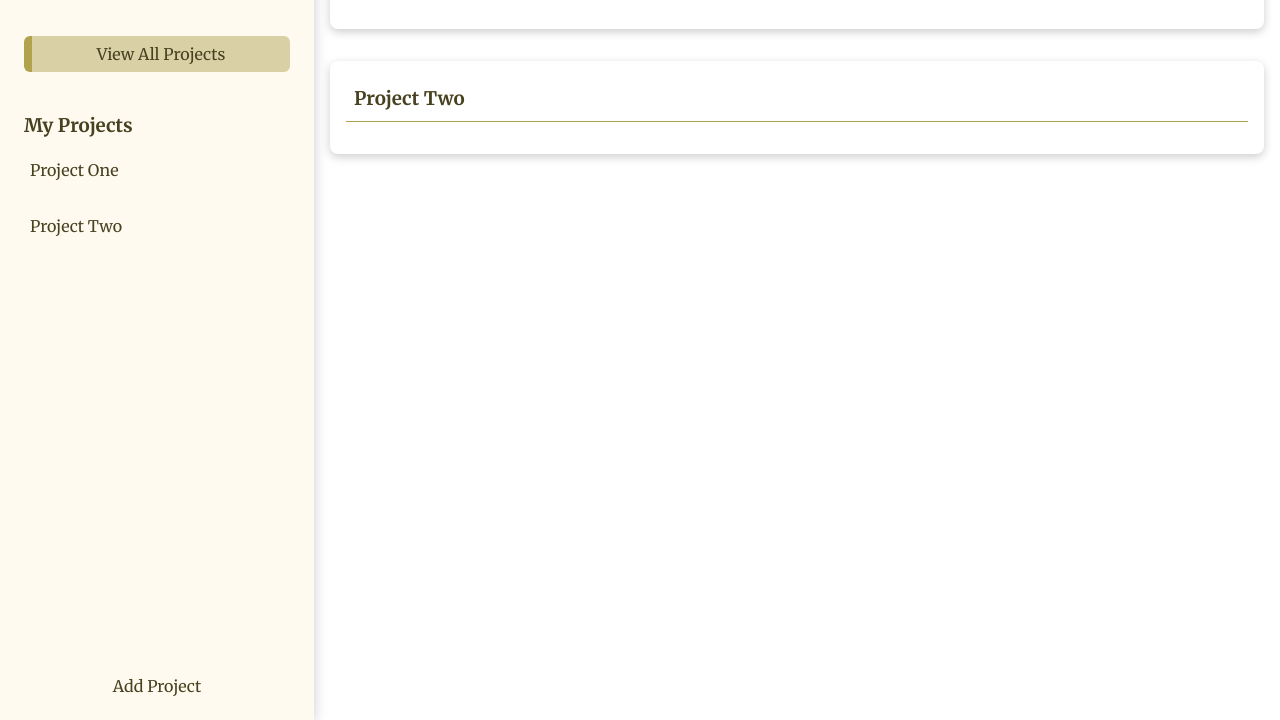
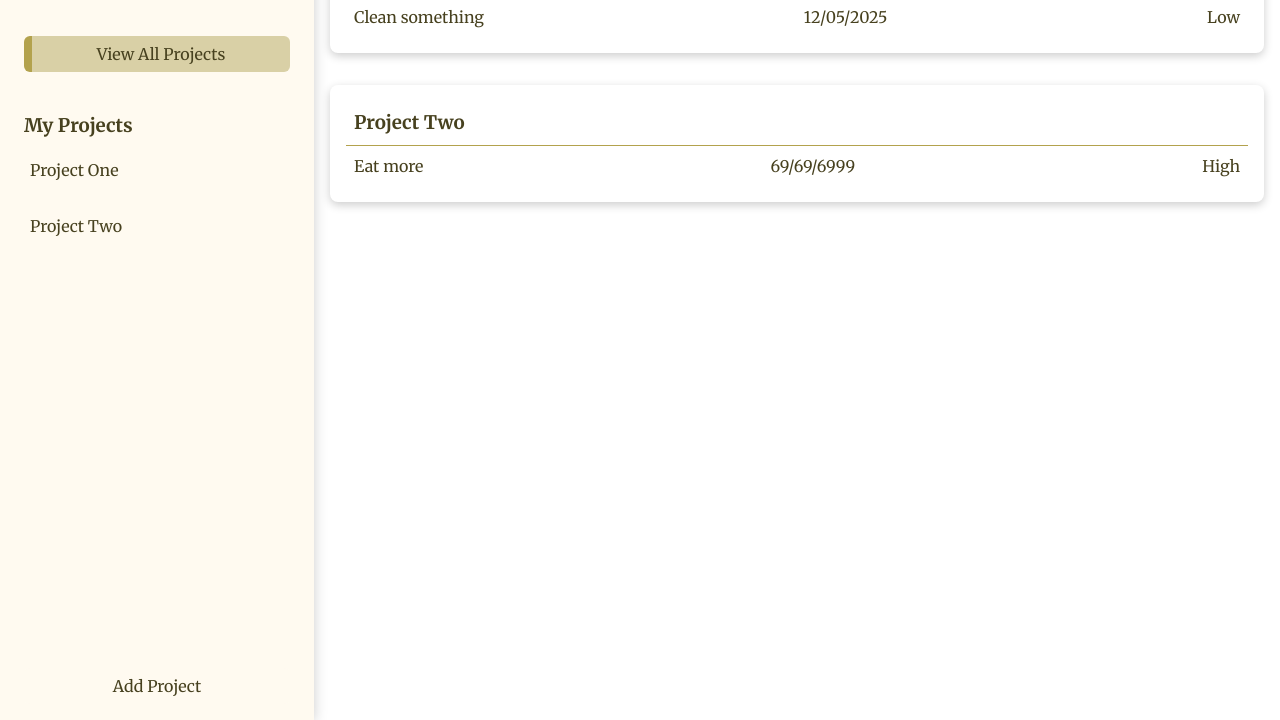
Before and after one commit to MattyMaugeri/to-do-list, a website built with webpack: page src/template.html in a window 1280 px wide. Both pictures are taken after a click on the button "View All Projects". Shown: the part 80-800 px from the top of the page. Built offline with nearby package versions, Linux system fonts and the light colour scheme.

Commit message:
Manually added todos displaying correctly with simple styling

```diff
--- a/src/main.js
+++ b/src/main.js
@@ -13,7 +13,3 @@ Manager.bindEvents();
 // Manager.addProject('Project One');
 // Manager.addProject('Project Two');
 UI.renderProjects();
-
-
-
-Manager.addTodo('Clean shelves', '12/05/2025', 'Medium');
--- a/src/modules/manager.js
+++ b/src/modules/manager.js
@@ -7,7 +7,7 @@ const tasks = {
     'Project One': [
         {
             description: 'Clean something',
-            duDate: '12/05/2025',
+            dueDate: '12/05/2025',
             priority: 'Low',
             completed: false
         },
@@ -15,7 +15,7 @@ const tasks = {
     'Project Two': [
         {
             description: 'Eat more',
-            duDate: '69/69/6999',
+            dueDate: '69/69/6999',
             priority: 'High',
             completed: false
         },
@@ -26,7 +26,14 @@ const tasks = {
 
 
 function addProject(title) {
-    tasks[title] = {};
+    tasks[title] = [
+        {
+            description: '',
+            duDate: '',
+            priority: '',
+            completed: false,
+        }
+    ]
 }
 
 function addTodo(description, duDate, priority) {
--- a/src/modules/userInterface.js
+++ b/src/modules/userInterface.js
@@ -17,14 +17,9 @@ function addProjectDisplay() {
     dialog.showModal();
 }
 
-// This is where you would display the specific todos of that project in the content div
-function viewProjectTodos(project) {
-
-    console.log(project);
-
+function createCard(project) {
     const card = document.createElement('div');
     card.classList.add('card');
-    card.id = project.split(' ').join('').toLowerCase();
 
     const cardHeader = document.createElement('h3');
     cardHeader.classList.add('card-header');
@@ -32,6 +27,7 @@ function viewProjectTodos(project) {
 
     const cardContent = document.createElement('div');
     cardContent.classList.add('card-content');
+    cardContent.id = project;
 
     // const addTodoBtn = document.createElement('button');
     // addTodoBtn.id = 'add-todo-btn';
@@ -42,14 +38,41 @@ function viewProjectTodos(project) {
     card.appendChild(cardHeader);
     card.appendChild(cardContent);
     content.appendChild(card);
+
+    viewProjectTodos(project);
+}
+
+// This is where you would display the specific todos of that project in the content div
+function viewProjectTodos(project) {
+    const cardContentDiv = document.getElementById(project);
+    const ul = document.createElement('ul');
+    ul.classList.add('todo-list');
+
+    Manager.tasks[project].forEach(todo => {
+        const li = document.createElement('li');
+        li.classList.add('todo-list-item');
+        li.textContent = todo.description;
+
+        const dateSpan =  document.createElement('span');
+        dateSpan.textContent = todo.dueDate;
+
+        const prioritySpan =  document.createElement('span');
+        prioritySpan.textContent = todo.priority;
+
+        li.appendChild(dateSpan);
+        li.appendChild(prioritySpan);
+        ul.appendChild(li);
+    });
+
+    cardContentDiv.appendChild(ul);
 }
 
 function viewAllProjects() {
+    // Clear content first
     content.textContent = '';
 
     for (const project in Manager.tasks) {
-        viewProjectTodos(project);
-
+        createCard(project);
     }
 
 }
@@ -61,25 +84,15 @@ unorderedListDiv.classList.add('my-projects-list');
 projectDiv.appendChild(unorderedListDiv);
 
 function renderProjects() {
-    // Refresh the content
+    // Clear content first
     unorderedListDiv.textContent = '';
 
     for (const project in Manager.tasks) {
         const listItem = document.createElement('li');
         listItem.classList.add('project-list-item');
-        listItem.id = project.split(' ').join('').toLowerCase();
         listItem.textContent = project;
         unorderedListDiv.appendChild(listItem);
     }
-}
-
-// A list of forms need to be created ?
-
-const cardDiv = document.querySelector('.card');
-const cardContentDiv = document.querySelector('.card-content');
-function renderTodos() {
-
-
 }
 
 
@@ -89,7 +102,9 @@ function bindEvents() {
     // listener to call method to display specific todos for the clicked on project
     unorderedListDiv.addEventListener('click', (e) => {
         content.textContent = '';
-        viewProjectTodos(e.target.innerHTML);
+        createCard(e.target.innerHTML);
+        console.log(e.target);
+
     });
 
 
--- a/src/styles.css
+++ b/src/styles.css
@@ -177,3 +177,14 @@ body {
 
 #add-todo-form > * {
 }
+
+.todo-list {
+    padding: 0;
+    margin: 0;
+    list-style: none;
+}
+
+.todo-list-item {
+    display: flex;
+    justify-content: space-between;
+}
```
